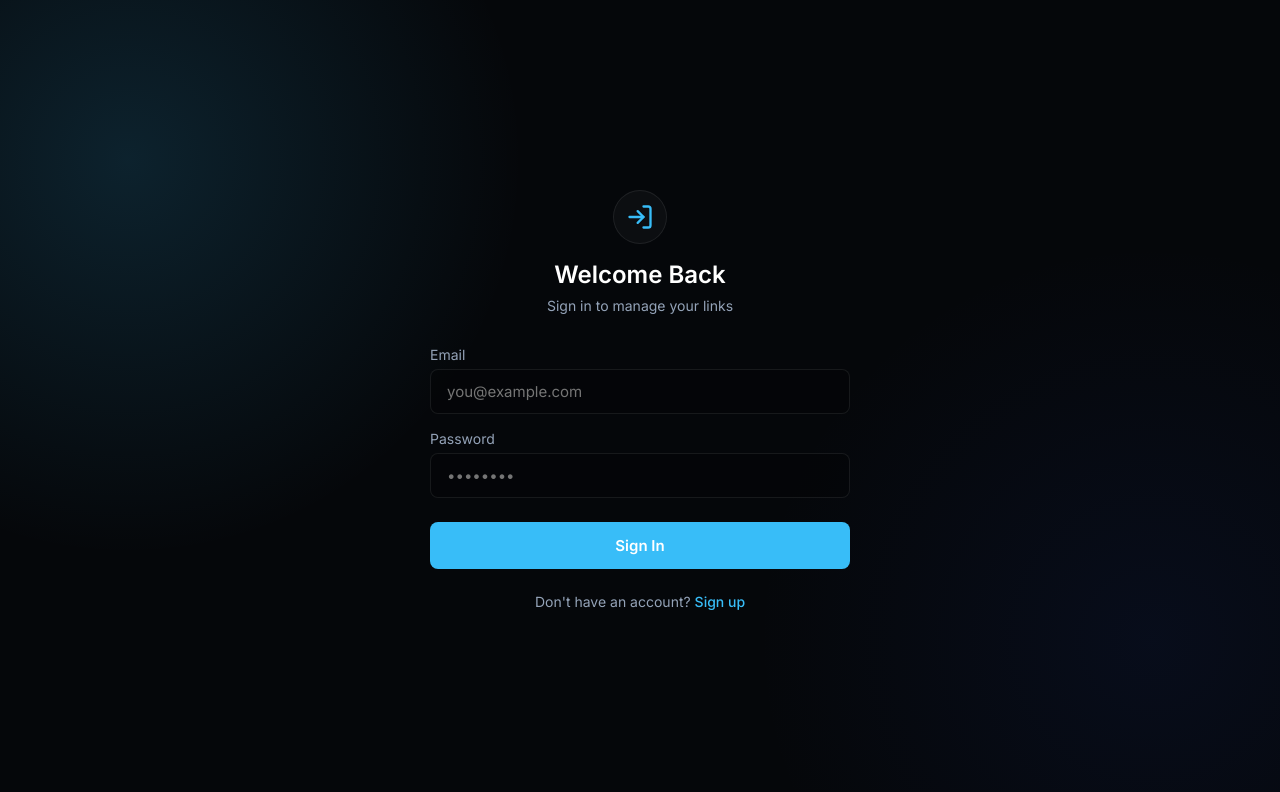
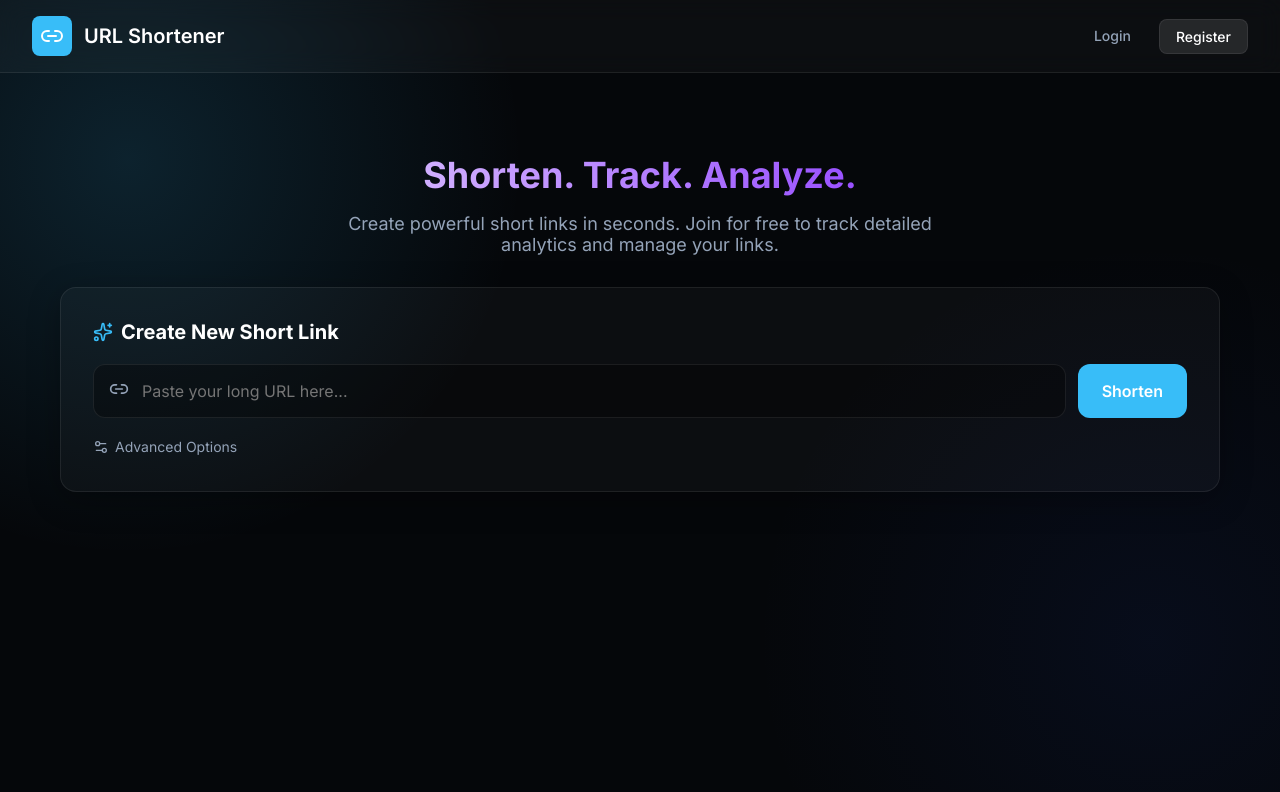
Before and after one commit to glikoliz/url-shortener, a React (Vite) app in the folder frontend/: page / in a window 1280 px wide. Before the commit this address led to /login. Shown: the top 792 px of the page. Built offline with nearby package versions, Linux system fonts and the light colour scheme; no server answers.

Commit message:
feat(frontend): support anonymous link shortening and session persistence

```diff
--- a/frontend/src/App.tsx
+++ b/frontend/src/App.tsx
@@ -27,16 +27,16 @@ function App() {
     <Routes>
       <Route path="/login" element={<Login />} />
       <Route path="/register" element={<Register />} />
-      <Route
-        path="/"
-        element={
-          <ProtectedRoute>
-            <DashboardLayout />
-          </ProtectedRoute>
-        }
-      >
+      <Route path="/" element={<DashboardLayout />}>
         <Route index element={<Dashboard />} />
-        <Route path="links/:code/analytics" element={<LinkAnalytics />} />
+        <Route
+          path="links/:code/analytics"
+          element={
+            <ProtectedRoute>
+              <LinkAnalytics />
+            </ProtectedRoute>
+          }
+        />
       </Route>
     </Routes>
   );
--- a/frontend/src/api/client.ts
+++ b/frontend/src/api/client.ts
@@ -50,6 +50,9 @@ export const apiClient = async (endpoint: string, { body, ...customConfig }: Api
 
     // Handle 401 Unauthorized - attempt to refresh
     if (response.status === 401 && !endpoint.includes('/auth/login') && !endpoint.includes('/auth/refresh')) {
+      if (endpoint === '/auth/me') {
+        throw new Error('Unauthorized');
+      }
       if (!isRefreshing) {
         isRefreshing = true;
         try {
@@ -66,7 +69,10 @@ export const apiClient = async (endpoint: string, { body, ...customConfig }: Api
             return await retryResponse.json();
           } else {
             isRefreshing = false;
-            logout();
+            // Only force logout/redirect if not the initial auth check
+            if (endpoint !== '/auth/me') {
+              logout();
+            }
             throw new Error('Session expired');
           }
         } catch (e) {
--- a/frontend/src/components/LinksTable.tsx
+++ b/frontend/src/components/LinksTable.tsx
@@ -2,6 +2,7 @@ import { useState } from 'react';
 import { useNavigate } from 'react-router-dom';
 import GlassCard from './GlassCard';
 import { apiClient } from '../api/client';
+import { useAuth } from '../context/AuthContext';
 import { Trash2, Copy, ExternalLink, Check, BarChart2 } from 'lucide-react';
 
 import type { Link } from '../types';
@@ -13,6 +14,7 @@ interface LinksTableProps {
 }
 
 const LinksTable = ({ links, isLoading, onDelete }: LinksTableProps) => {
+  const { user } = useAuth();
   const [copiedCode, setCopiedCode] = useState<string | null>(null);
   const navigate = useNavigate();
 
@@ -74,7 +76,7 @@ const LinksTable = ({ links, isLoading, onDelete }: LinksTableProps) => {
             <tr style={{ borderBottom: '1px solid var(--glass-border)', color: 'var(--text-secondary)', fontSize: '14px' }}>
               <th style={{ padding: '12px 16px', fontWeight: '500' }}>Short URL</th>
               <th style={{ padding: '12px 16px', fontWeight: '500' }}>Original URL</th>
-              <th style={{ padding: '12px 16px', fontWeight: '500' }}>Clicks</th>
+              {user && <th style={{ padding: '12px 16px', fontWeight: '500' }}>Clicks</th>}
               <th style={{ padding: '12px 16px', fontWeight: '500' }}>Created</th>
               <th style={{ padding: '12px 16px', fontWeight: '500', textAlign: 'right' }}>Actions</th>
             </tr>
@@ -100,11 +102,13 @@ const LinksTable = ({ links, isLoading, onDelete }: LinksTableProps) => {
                 <td style={{ padding: '16px', maxWidth: '300px', whiteSpace: 'nowrap', overflow: 'hidden', textOverflow: 'ellipsis', color: 'var(--text-secondary)', fontSize: '14px' }}>
                   {link.original_url}
                 </td>
+                {user && (
                   <td style={{ padding: '16px', fontWeight: '600' }}>
                     <div style={{ display: 'flex', alignItems: 'center', gap: '6px' }}>
                       {link.clicks}
                     </div>
                   </td>
+                )}
                 <td style={{ padding: '16px', color: 'var(--text-secondary)', fontSize: '14px' }}>
                   {new Date(link.created_at).toLocaleDateString()}
                 </td>
@@ -125,6 +129,8 @@ const LinksTable = ({ links, isLoading, onDelete }: LinksTableProps) => {
                     >
                       {copiedCode === link.short_code ? <Check size={18} /> : <Copy size={18} />}
                     </button>
+                    {user && (
+                      <>
                         <button
                           onClick={() => navigate(`/links/${link.short_code}/analytics`)}
                           style={{
@@ -155,6 +161,8 @@ const LinksTable = ({ links, isLoading, onDelete }: LinksTableProps) => {
                         >
                           <Trash2 size={18} />
                         </button>
+                      </>
+                    )}
                   </div>
                 </td>
               </tr>
--- a/frontend/src/components/ShortenForm.tsx
+++ b/frontend/src/components/ShortenForm.tsx
@@ -4,6 +4,7 @@ import GlassCard from './GlassCard';
 import { apiClient } from '../api/client';
 import { Link2, Sparkles, Settings2, Copy, Check, AlertTriangle } from 'lucide-react';
 import { useSSESubscription } from '../context/SSEContext';
+import { useAuth } from '../context/AuthContext';
 import type { Link, SSEEvent } from '../types';
 
 interface ShortenFormProps {
@@ -19,15 +20,23 @@ const ShortenForm = ({ onShortened }: ShortenFormProps) => {
   const [copied, setCopied] = useState(false);
   const [bgError, setBgError] = useState<string | null>(null);
 
+  const { user } = useAuth();
   const mutation = useMutation<Link, Error, any>({
     mutationFn: (payload) => apiClient('/links', {
       method: 'POST',
       body: payload
     }),
-    onSuccess: () => {
+    onSuccess: (newLink) => {
       setOriginalUrl('');
       setCustomCode('');
       setBgError(null);
+
+      // Save to local storage for anonymous users
+      if (!user) {
+        const savedLinks = JSON.parse(localStorage.getItem('anonymous_links') || '[]');
+        localStorage.setItem('anonymous_links', JSON.stringify([newLink, ...savedLinks].slice(0, 10)));
+      }
+
       if (onShortened) onShortened();
     }
   });
--- a/frontend/src/layouts/DashboardLayout.tsx
+++ b/frontend/src/layouts/DashboardLayout.tsx
@@ -4,7 +4,7 @@ import { useAuth } from '../context/AuthContext';
 import { LogOut, Link2 } from 'lucide-react';
 
 const DashboardLayout = () => {
-  const { logout } = useAuth();
+  const { user, logout } = useAuth();
 
   return (
     <div style={{ minHeight: '100vh', display: 'flex', flexDirection: 'column' }}>
@@ -34,6 +34,8 @@ const DashboardLayout = () => {
         </div>
 
         <div style={{ display: 'flex', alignItems: 'center', gap: '20px' }}>
+          {user ? (
+            <>
               <div style={{
                 display: 'flex',
                 alignItems: 'center',
@@ -71,6 +73,45 @@ const DashboardLayout = () => {
                 <LogOut size={18} />
                 <span style={{ fontSize: '14px', fontWeight: '500' }}>Logout</span>
               </button>
+            </>
+          ) : (
+            <div style={{ display: 'flex', gap: '12px' }}>
+              <a
+                href="/login"
+                style={{
+                  color: 'var(--text-secondary)',
+                  textDecoration: 'none',
+                  fontSize: '14px',
+                  fontWeight: '500',
+                  padding: '8px 16px',
+                  borderRadius: '8px',
+                  transition: 'all 0.2s'
+                }}
+                onMouseOver={e => e.currentTarget.style.color = 'white'}
+                onMouseOut={e => e.currentTarget.style.color = 'var(--text-secondary)'}
+              >
+                Login
+              </a>
+              <a
+                href="/register"
+                style={{
+                  background: 'rgba(255, 255, 255, 0.1)',
+                  color: 'white',
+                  textDecoration: 'none',
+                  fontSize: '14px',
+                  fontWeight: '500',
+                  padding: '8px 16px',
+                  borderRadius: '8px',
+                  border: '1px solid var(--glass-border)',
+                  transition: 'all 0.2s'
+                }}
+                onMouseOver={e => e.currentTarget.style.background = 'rgba(255, 255, 255, 0.15)'}
+                onMouseOut={e => e.currentTarget.style.background = 'rgba(255, 255, 255, 0.1)'}
+              >
+                Register
+              </a>
+            </div>
+          )}
         </div>
       </header>
 
--- a/frontend/src/pages/Dashboard.tsx
+++ b/frontend/src/pages/Dashboard.tsx
@@ -1,20 +1,38 @@
-import { useMemo } from 'react';
+import { useMemo, useState, useEffect } from 'react';
 import { useQuery, useQueryClient } from '@tanstack/react-query';
 import GlassCard from '../components/GlassCard';
-import { BarChart3, Link as LinkIcon } from 'lucide-react';
+import { BarChart3, Link as LinkIcon, History } from 'lucide-react';
 import ShortenForm from '../components/ShortenForm';
 import LinksTable from '../components/LinksTable';
 import LiveIndicator from '../components/LiveIndicator';
 import { apiClient } from '../api/client';
 import { useSSESubscription, useSSEStatus } from '../context/SSEContext';
+import { useAuth } from '../context/AuthContext';
 import type { Link, SSEEvent } from '../types';
 
 const Dashboard = () => {
+  const { user } = useAuth();
   const queryClient = useQueryClient();
+  const [anonLinks, setAnonLinks] = useState<Link[]>([]);
+
+  // Load anonymous links from localStorage
+  useEffect(() => {
+    if (!user) {
+      const saved = localStorage.getItem('anonymous_links');
+      if (saved) {
+        try {
+          setAnonLinks(JSON.parse(saved));
+        } catch (e) {
+          console.error('Failed to parse anonymous links', e);
+        }
+      }
+    }
+  }, [user]);
 
   const { data: links = [], isLoading } = useQuery<Link[]>({
     queryKey: ['links'],
     queryFn: () => apiClient('/links'),
+    enabled: !!user,
   });
 
   const stats = useMemo(() => ({
@@ -25,6 +43,7 @@ const Dashboard = () => {
   const { isConnected, error: sseError } = useSSEStatus();
 
   useSSESubscription((data: SSEEvent) => {
+    if (!user) return;
     if (data.type === 'link_created' && data.link) {
       queryClient.setQueryData<Link[]>(['links'], (prev) => [data.link!, ...(prev || [])]);
     } else if (data.type === 'link_deleted' && data.short_code) {
@@ -43,12 +62,46 @@ const Dashboard = () => {
   });
 
   const handleRefresh = () => {
+    if (user) {
       queryClient.invalidateQueries({ queryKey: ['links'] });
+    } else {
+      // For anonymous users, just reload from localStorage
+      const saved = localStorage.getItem('anonymous_links');
+      if (saved) setAnonLinks(JSON.parse(saved));
+    }
   };
 
   return (
     <div className="animate-fade-in" style={{ display: 'flex', flexDirection: 'column', gap: '32px' }}>
 
+      {!user ? (
+        <div style={{ textAlign: 'center', padding: '40px 0' }}>
+          <h1 style={{ fontSize: '36px', fontWeight: '800', marginBottom: '16px', background: 'linear-gradient(to right, #fff, #6a00ff)', WebkitBackgroundClip: 'text', WebkitTextFillColor: 'transparent' }}>
+            Shorten. Track. Analyze.
+          </h1>
+          <p style={{ color: 'var(--text-secondary)', fontSize: '18px', maxWidth: '600px', margin: '0 auto 32px' }}>
+            Create powerful short links in seconds. Join for free to track detailed analytics and manage your links.
+          </p>
+
+          <div style={{ marginBottom: '40px' }}>
+            <ShortenForm onShortened={handleRefresh} />
+          </div>
+
+          {anonLinks.length > 0 && (
+            <div style={{ textAlign: 'left' }}>
+              <div style={{ display: 'flex', alignItems: 'center', gap: '10px', marginBottom: '16px' }}>
+                <History size={20} color="var(--accent-color)" />
+                <h2 style={{ fontSize: '20px', fontWeight: '600', margin: 0 }}>Recent Links (this session)</h2>
+              </div>
+              <LinksTable links={anonLinks} isLoading={false} />
+              <p style={{ marginTop: '16px', fontSize: '13px', color: 'var(--text-secondary)' }}>
+                Tip: Register to save these links permanently and see detailed click statistics.
+              </p>
+            </div>
+          )}
+        </div>
+      ) : (
+        <>
           <div style={{ display: 'flex', justifyContent: 'space-between', alignItems: 'center' }}>
             <h1 style={{ fontSize: '24px', fontWeight: '700', margin: 0 }}>Dashboard</h1>
             <LiveIndicator isConnected={isConnected} error={sseError} />
@@ -86,6 +139,8 @@ const Dashboard = () => {
 
           {/* Bottom Section: Links Table */}
           <LinksTable links={links} isLoading={isLoading} onDelete={handleRefresh} />
+        </>
+      )}
     </div>
   );
 };
--- a/frontend/src/pages/Login.tsx
+++ b/frontend/src/pages/Login.tsx
@@ -2,7 +2,7 @@ import { useState } from 'react';
 import { useNavigate, Link } from 'react-router-dom';
 import { useAuth } from '../context/AuthContext';
 import GlassCard from '../components/GlassCard';
-import { LogIn } from 'lucide-react';
+import { LogIn, ArrowLeft } from 'lucide-react';
 
 import { useMutation } from '@tanstack/react-query';
 import type { FormEvent } from 'react';
@@ -30,6 +30,29 @@ const Login = () => {
 
   return (
     <div className="auth-container">
+      <div style={{ position: 'absolute', top: '24px', left: '24px' }}>
+        <button
+          onClick={() => navigate('/')}
+          style={{
+            display: 'flex',
+            alignItems: 'center',
+            gap: '8px',
+            background: 'var(--glass-bg)',
+            border: '1px solid var(--glass-border)',
+            padding: '8px 16px',
+            borderRadius: '12px',
+            color: 'white',
+            cursor: 'pointer',
+            transition: 'all 0.2s'
+          }}
+          onMouseOver={e => e.currentTarget.style.background = 'rgba(255,255,255,0.1)'}
+          onMouseOut={e => e.currentTarget.style.background = 'var(--glass-bg)'}
+        >
+          <ArrowLeft size={18} />
+          Back to Home
+        </button>
+      </div>
+
       <GlassCard className="animate-fade-in" style={{ width: '100%', maxWidth: '420px' }}>
         <div style={{ textAlign: 'center', marginBottom: '32px' }}>
           <div style={{
--- a/frontend/src/pages/Register.tsx
+++ b/frontend/src/pages/Register.tsx
@@ -2,7 +2,7 @@ import { useState } from 'react';
 import { useNavigate, Link } from 'react-router-dom';
 import { useAuth } from '../context/AuthContext';
 import GlassCard from '../components/GlassCard';
-import { UserPlus } from 'lucide-react';
+import { UserPlus, ArrowLeft } from 'lucide-react';
 
 import { useMutation } from '@tanstack/react-query';
 import type { FormEvent } from 'react';
@@ -11,17 +11,11 @@ const Register = () => {
   const [email, setEmail] = useState('');
   const [password, setPassword] = useState('');
   const [confirmPassword, setConfirmPassword] = useState('');
-  const { register, login } = useAuth();
+  const { register } = useAuth();
   const navigate = useNavigate();
 
   const mutation = useMutation({
-    mutationFn: async () => {
-      if (password !== confirmPassword) {
-        throw new Error('Passwords do not match');
-      }
-      await register(email, password);
-      await login(email, password);
-    },
+    mutationFn: () => register(email, password),
     onSuccess: () => {
       navigate('/');
     }
@@ -29,6 +23,10 @@ const Register = () => {
 
   const handleSubmit = async (e: FormEvent) => {
     e.preventDefault();
+    if (password !== confirmPassword) {
+      alert('Passwords do not match');
+      return;
+    }
     mutation.mutate();
   };
 
@@ -37,6 +35,29 @@ const Register = () => {
 
   return (
     <div className="auth-container">
+      <div style={{ position: 'absolute', top: '24px', left: '24px' }}>
+        <button
+          onClick={() => navigate('/')}
+          style={{
+            display: 'flex',
+            alignItems: 'center',
+            gap: '8px',
+            background: 'var(--glass-bg)',
+            border: '1px solid var(--glass-border)',
+            padding: '8px 16px',
+            borderRadius: '12px',
+            color: 'white',
+            cursor: 'pointer',
+            transition: 'all 0.2s'
+          }}
+          onMouseOver={e => e.currentTarget.style.background = 'rgba(255,255,255,0.1)'}
+          onMouseOut={e => e.currentTarget.style.background = 'var(--glass-bg)'}
+        >
+          <ArrowLeft size={18} />
+          Back to Home
+        </button>
+      </div>
+
       <GlassCard className="animate-fade-in" style={{ width: '100%', maxWidth: '420px' }}>
         <div style={{ textAlign: 'center', marginBottom: '32px' }}>
           <div style={{
```
Lines whose indentation alone changed are shown as unchanged.
